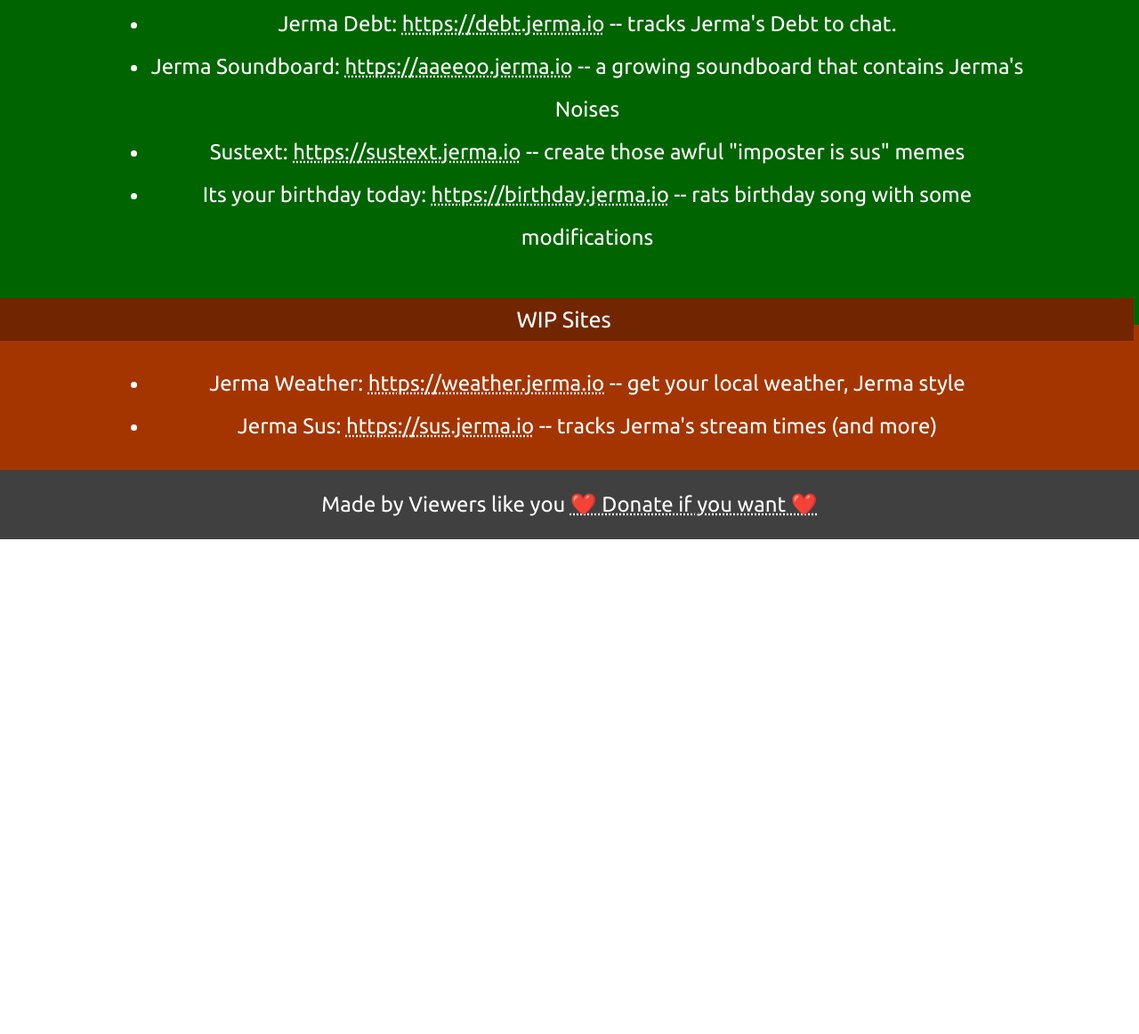
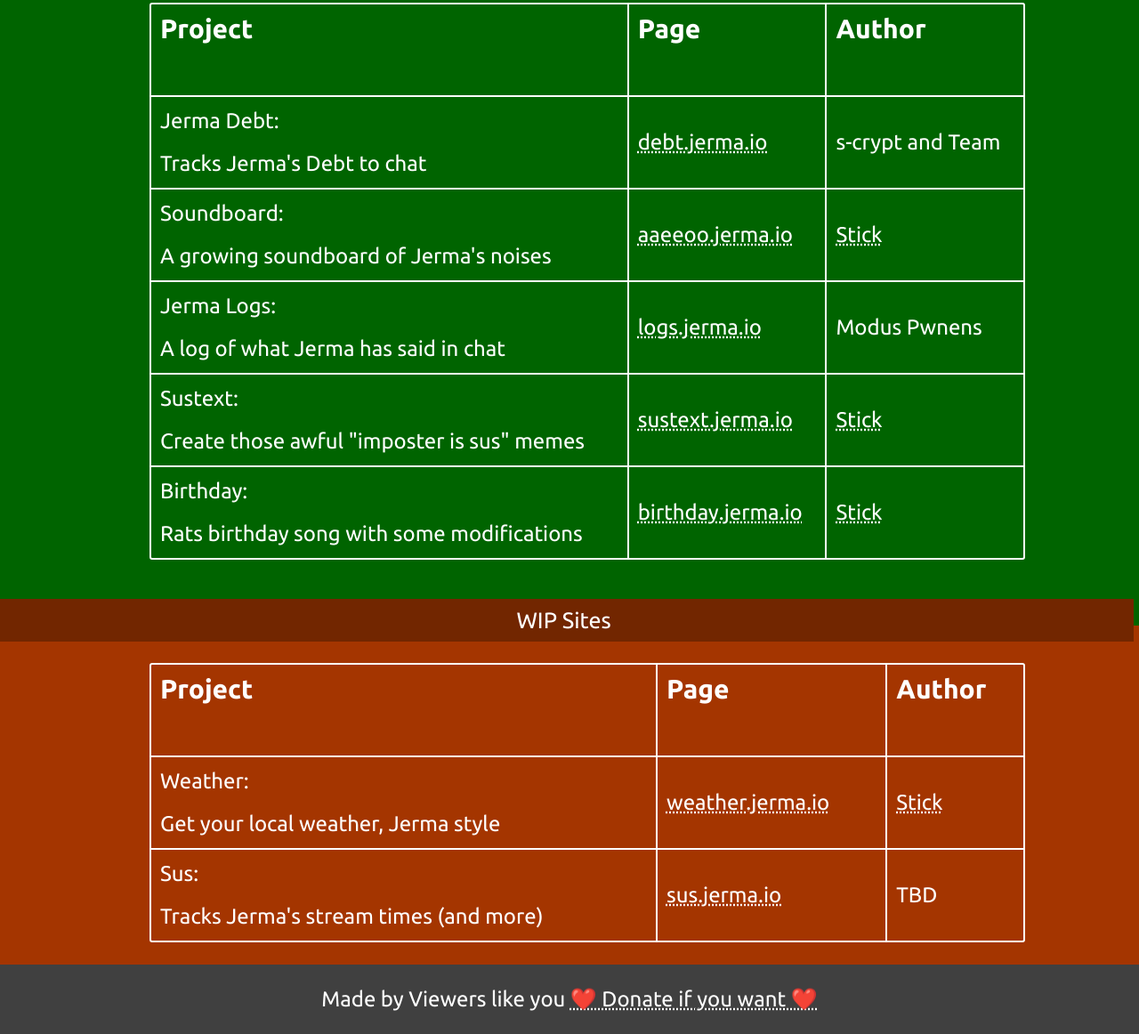
Before and after one commit to JermaSites/homepage, a plain HTML site: page index.html in a window 1280 px wide. Shown: the part 525-1687 px from the top of the page at 89% size. Before the commit the page ends 1131 px from the top, so only its background shows below. Drawn offline with Linux system fonts and the light colour scheme.

Commit message:
Init tables

```diff
--- a/index.html
+++ b/index.html
@@ -27,19 +27,59 @@
 				<a href="https://github.com/JermaSites">https://github.com/JermaSites</a>
 
 			</div>
-
-
-
-
 		<div class="paid">
 				<div class="lh">
 					Our Sites
 				</div>
 				<ul><center>
-					<li>Jerma Debt: <a href="https://debt.jerma.io">https://debt.jerma.io</a> -- tracks Jerma's Debt to chat.</li>
-					<li>Jerma Soundboard: <a href="https://aaeeoo.jerma.io">https://aaeeoo.jerma.io</a> -- a growing soundboard that contains Jerma's Noises</li>
-					<li>Sustext: <a href="https://sustext.jerma.io">https://sustext.jerma.io</a> -- create those awful "imposter is sus" memes</li>
-					<li>Its your birthday today: <a href="https://birthday.jerma.io">https://birthday.jerma.io</a> -- rats birthday song with some modifications</li>
+					<div class="datagrid">
+						<table>
+							<thead>
+								<tr>
+									<th>Project<br><br></th>
+									<th>Page<br><br></th>
+									<th>Author<br><br></th>
+								</tr>
+							</thead>
+							<tbody>
+								<tr>
+									<td>Jerma Debt:
+										<br> Tracks Jerma's Debt to chat
+									</td>
+									<td><a href="https://debt.jerma.io">debt.jerma.io</a></td>
+									<td>s-crypt and Team</td>
+								</tr>
+								<tr>
+									<td>Soundboard:
+										<br>A growing soundboard of Jerma's noises
+									</td>
+									<td><a href="https://aaeeoo.jerma.io">aaeeoo.jerma.io</a></td>
+									<td><a href="https://twitter.com/sticks_stuff">Stick</a></td>
+								</tr>
+								<tr>
+									<td>Jerma Logs:
+										<br>A log of what Jerma has said in chat
+									</td>
+									<td><a href="https://logs.jerma.io">logs.jerma.io</a></td>
+									<td>Modus Pwnens</td>
+								</tr>
+								<tr>
+									<td>Sustext:
+										<br>Create those awful "imposter is sus" memes
+									</td>
+									<td><a href="https://sustext.jerma.io">sustext.jerma.io</a></td>
+									<td><a href="https://twitter.com/sticks_stuff">Stick</a></td>
+								</tr>
+								<tr>
+									<td>Birthday:
+										<br>Rats birthday song with some modifications
+									</td>
+									<td><a href="https://birthday.jerma.io">birthday.jerma.io</a></td>
+									<td><a href="https://twitter.com/sticks_stuff">Stick</a></td>
+								</tr>
+							</tbody>
+						</table>
+					</div>
 				</center>
 				</ul>
 			</div>
@@ -48,15 +88,40 @@
 					WIP Sites
 				</div>
 				<ul><center>
-					<li>Jerma Weather: <a href="https://weather.jerma.io">https://weather.jerma.io</a> -- get your local weather, Jerma style</li>
-					<li>Jerma Sus: <a href="https://sus.jerma.io">https://sus.jerma.io</a> -- tracks Jerma's stream times (and more)</li>
+					<div class="datagrid">
+						<table>
+							<thead>
+								<tr>
+									<th>Project<br><br></th>
+									<th>Page<br><br></th>
+									<th>Author<br><br></th>
+								</tr>
+							</thead>
+							<tbody>
+								<tr>
+									<td>Weather:
+										<br> Get your local weather, Jerma style
+									</td>
+									<td><a href="https://weather.jerma.io">weather.jerma.io</a></td>
+									<td><a href="https://twitter.com/sticks_stuff">Stick</a></td>
+								</tr>
+								<tr>
+									<td>Sus:
+										<br>Tracks Jerma's stream times (and more)
+									</td>
+									<td><a href="https://sus.jerma.io">sus.jerma.io</a></td>
+									<td>TBD</td>
+								</tr>
+							</tbody>
+						</table>
+					</div>
 				</center></ul>
+				</div>
 			</div>
-		</div>
-		<footer>
-			Made by Viewers like you <a title="I dont have a ton of excess money for my hobbies, and any donation would help cover the cost of running this site, like domain fees and possibly eventually hosting fees. Any bit helps, and if you dont want to, then thats equally fine. Thanks yall &lt;3" href="https://cash.app/$scryp">❤️ Donate if you want ❤️</a>
-		</footer>
-	</article>
+			<footer>
+				Made by Viewers like you <a title="I dont have a ton of excess money for my hobbies, and any donation would help cover the cost of running this site, like domain fees and possibly eventually hosting fees. Any bit helps, and if you dont want to, then thats equally fine. Thanks yall &lt;3" href="https://cash.app/$scryp">❤️ Donate if you want ❤️</a>
+			</footer>
+		</article>
 	<script src="index_files/bundle.js"></script>
 
 
--- a/styles.css
+++ b/styles.css
@@ -198,3 +198,47 @@ footer {
 	background-color: transparent;
 	text-decoration: none;
 }
+.datagrid table {
+	border-collapse: collapse;
+	text-align: left;
+	width: 100%;
+}
+.datagrid {
+	font: normal Ubuntu;
+	background: transparent;
+	overflow: hidden;
+	border: 2px solid #FFFFFF;
+	-webkit-border-radius: 3px;
+	-moz-border-radius: 3px;
+	border-radius: 3px;
+}
+.datagrid table td, .datagrid table th {
+	padding: 3px 10px;
+}
+.datagrid table thead th {
+	background-color: transparent;
+	color: #FFFFFF;
+	vertical-align: top;
+	font-size: 125%;
+	font-weight: bold;
+	border-left: 2px solid #FFFFFF;
+	border-bottom: 2px solid #FFFFFF;
+}
+.datagrid table thead th:first-child {
+	border: none;
+	border-bottom: 2px solid #FFFFFF;
+
+}
+.datagrid table tbody td {
+	color: #FFFFFF;
+	border-left: 2px solid #FFFFFF;
+	font-size: 100%;
+	border-bottom: 2px solid #FFFFFF;
+	font-weight: normal;
+}
+.datagrid table tbody td:first-child {
+	border-left: none;
+}
+.datagrid table tbody tr:last-child td {
+	border-bottom: none;
+}
```
Also changed, not shown: README.md, images/favicon.ico (added).
